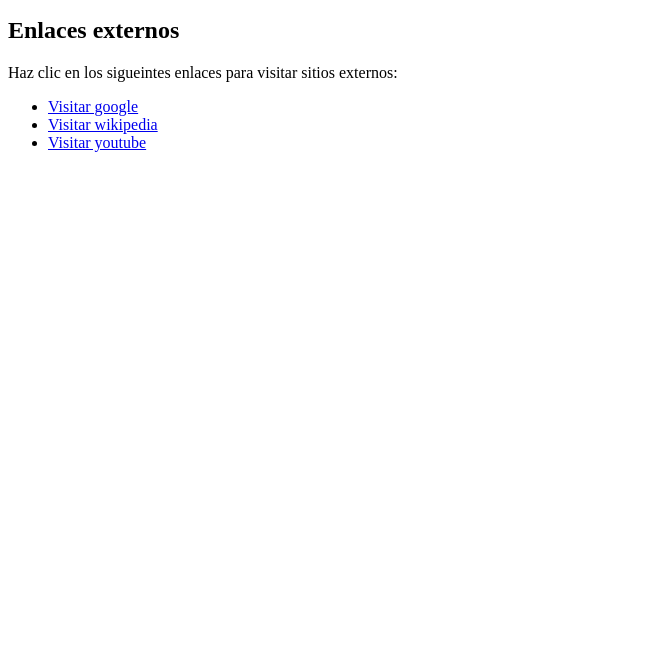
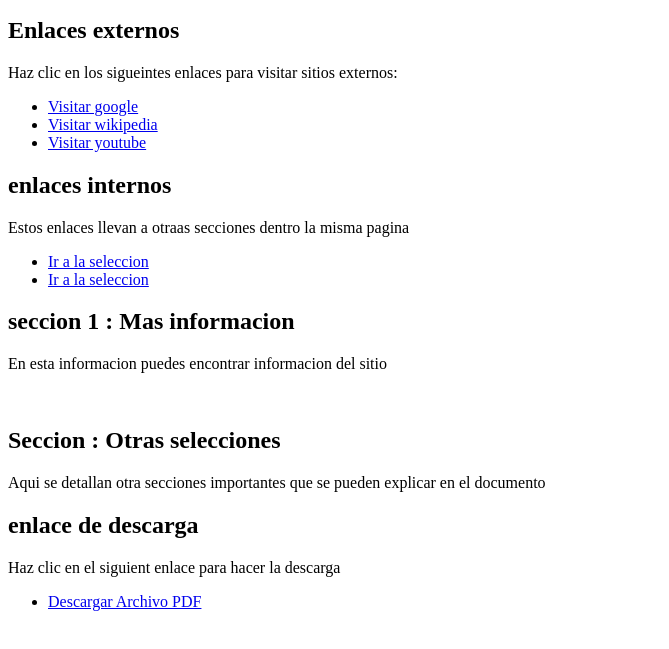
Before and after one commit to julietterom/HIPERVINCULOS-PRACTICA-UNO-, a plain HTML site: page index.html in a window 1280 px wide. Shown: the part 101-750 px from the top of the page, without its empty margins (0-669 px from the left). Drawn offline with Linux system fonts and the light colour scheme.

Commit message:
hipervinculos1.0

```diff
--- a/index.html
+++ b/index.html
@@ -17,7 +17,34 @@
         <li><a href="https://www.youtube.com" target="_blank">Visitar youtube</a></li>
        </ul>
         <!--ENlACES EXTERNOS-->
-        </a>
+
+
+        <!--Enlaces Internos -->
+        <h2>enlaces internos </h2>
+        <p>Estos enlaces llevan a otraas secciones dentro la misma pagina </p>
+        <ul>
+            <li><a href="#seccion1">Ir a la seleccion </a></li>
+            <li><a href="#seccion2">Ir a la seleccion </a></li>
+
+        </ul>
+        <!--Enlaces de anclaje -->
+        <h2 id="seccion1"> seccion 1 : Mas informacion </h2>
+        <p> En esta informacion puedes encontrar informacion del sitio</p>
+    </br>
+         <h2 id="seccion2"> Seccion : Otras selecciones</h2>
+         <p>Aqui se detallan otra secciones importantes que se pueden explicar en el documento</p>
+
+
+         <!--Enlace de descarga-->
+
+         <h2> enlace de descarga </h2>
+         <p> Haz clic en el siguient enlace para hacer la descarga</p>
+         <ul>
+            <li><a href="UT1 - Introduccion al desarrollo web.pdf" download="INTRODUCCIÓNALDESARROLLOWEB">Descargar Archivo PDF </a></li>
+         </ul>
+
+    </a>
+
 
 
 
```
Also changed, not shown: 1 other file.
